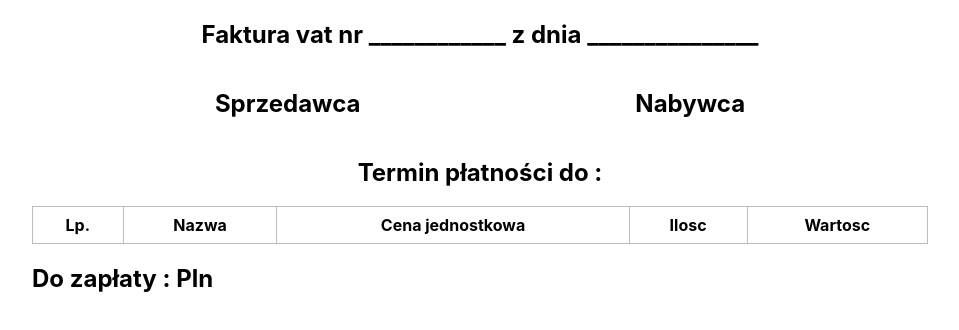
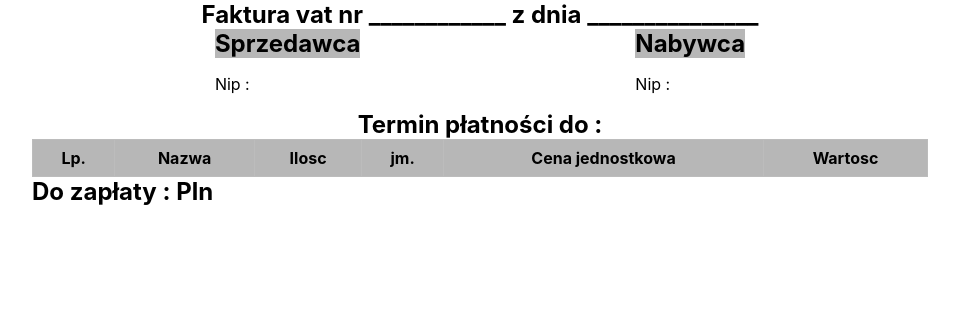
Before and after one commit to marcinoles87/invoicecreator, a React (Create React App) app: page /faktura in a window 1280 px wide. Shown: the top 330 px of the page, without its empty margins (160-1119 px from the left). Built offline with nearby package versions, Linux system fonts and the light colour scheme.

Commit message:
add function

```diff
--- a/src/App.css
+++ b/src/App.css
@@ -3,6 +3,10 @@
   flex-direction: column;
   justify-content: center;
   align-items: center;
+}
+
+h2{
+  margin: 0;
 }
 
 .inputs input{
@@ -58,3 +62,13 @@ table th , td{
   border: 1px solid #bcbcbc;
   padding: 8px;
 }
+
+.sprzedawca_nabywca{
+  background-color: rgb(183, 183, 183);
+  text-align: center;
+}
+
+.produkty_gora{
+  background-color: rgb(183, 183, 183);
+
+}
--- a/src/pages/Faktura.js
+++ b/src/pages/Faktura.js
@@ -16,17 +16,17 @@ function Faktura(props) {
 
       <div className='dane_gora'>
           <div className='sprzedawca'>
-            <h2>Sprzedawca</h2>
+            <h2 className='sprzedawca_nabywca'>Sprzedawca</h2>
             <p>{my_company}</p>
             <p>{my_adres}</p>
-            <p>{my_nip}</p>
+            <p>Nip : {my_nip}</p>
           </div>
 
           <div className='nabywca'>
-            <h2>Nabywca</h2>
+            <h2 className='sprzedawca_nabywca'>Nabywca</h2>
             <p>{buyer_company}</p>
             <p>{buyer_adres}</p>
-            <p>{buyer_nip}</p>
+            <p>Nip : {buyer_nip}</p>
         </div>
       </div>
 
@@ -35,11 +35,12 @@ function Faktura(props) {
 
       <div className='produkty'>
          <table>
-         <tr>
+         <tr className='produkty_gora'>
                     <th>Lp.</th>
                     <th>Nazwa</th>
+                    <th>Ilosc</th>
+                    <th>jm.</th>
                     <th>Cena jednostkowa</th>
-                    <th>Ilosc</th>
                     <th>Wartosc</th>
                   </tr>
           {allProduct.map( (item,index) => {
@@ -49,8 +50,10 @@ function Faktura(props) {
                   <tr>
                     <td>{index+1}</td>
                     <td>{item.product}</td>
+                    <td>{item.pieces}</td>
+                    <td>szt</td>
                     <td>{item.price} Pln</td>
-                    <td>{item.pieces}</td>
+
                     <td>{item.sum} Pln</td>
                   </tr>
 
```
